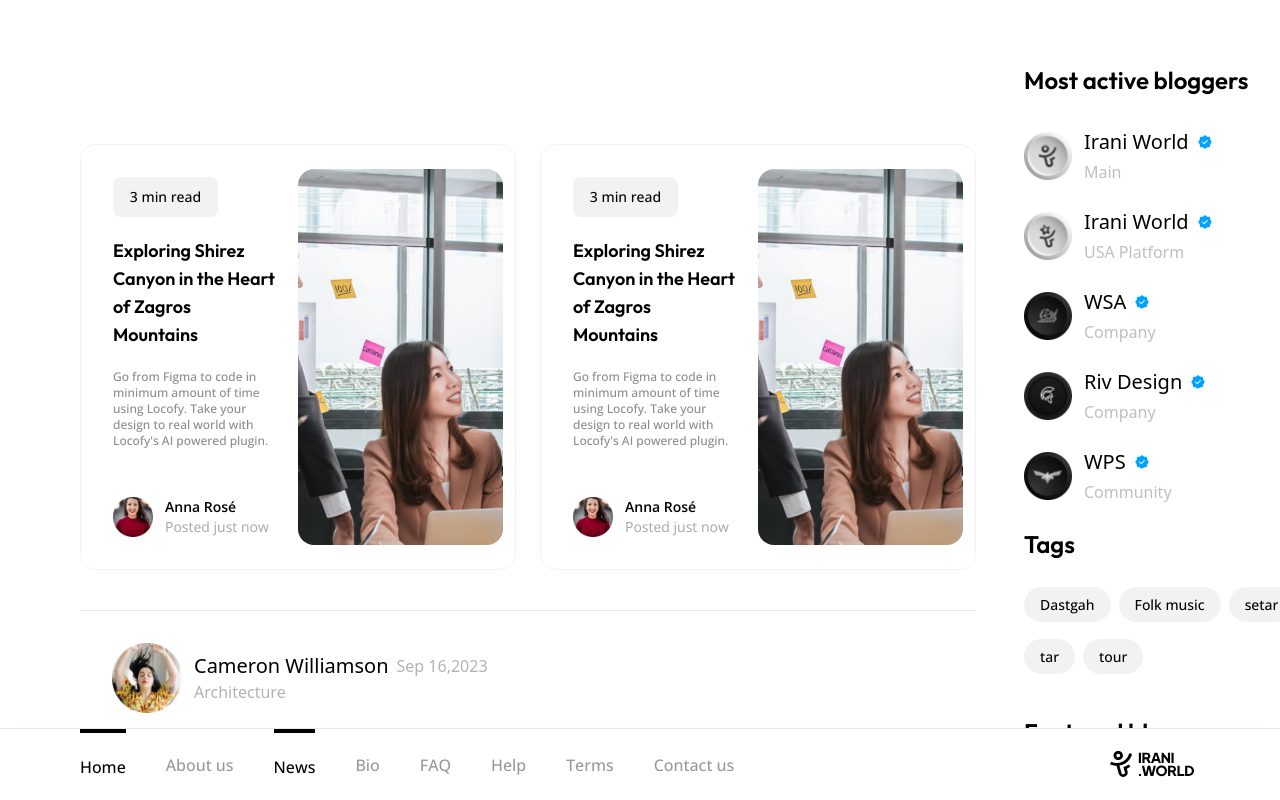
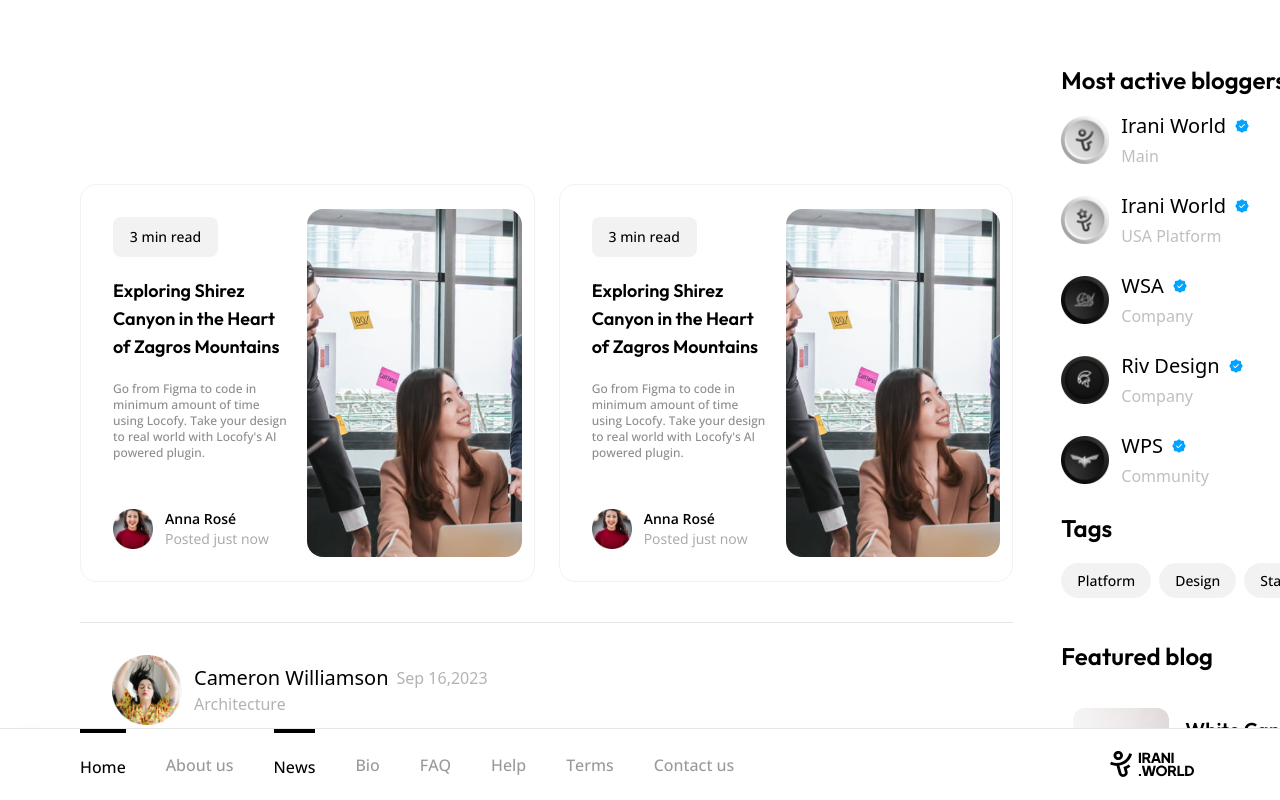
Before and after one commit to MiladDevarts/irani-world, a Next.js app: page /news in a window 1280 px wide. Built offline with nearby package versions, Linux system fonts and the light colour scheme.

Commit message:
fix: edit sidebar layout

```diff
--- a/app/news/page.tsx
+++ b/app/news/page.tsx
@@ -16,7 +16,8 @@ const page = () => {
     <>
       <OverlayMenu />
       <main className="container flex flex-col lg:flex-row">
-        <div className="w-full lg:w-4/5 pt-16 mt-20">
+        <div className="w-full lg:w-5/6 pt-16 mt-20">
+          <div className="w-full flex flex-col lg:flex-row gap-y-6 gap-x-6 mb-10"></div>
           <div className="w-full flex flex-col lg:flex-row gap-y-6 gap-x-6 mb-10">
             <NewsCars
               readingTime={"  3 min read"}
@@ -59,10 +60,10 @@ const page = () => {
             />
           </div>
         </div>
-        <div className="lg:relative w-full lg:w-1/5 lg:h-screen">
+        <div className="lg:relative w-full lg:w-1/6 lg:h-screen">
           <div className="lg:fixed w-full h-full pt-16">
             <div className="flex flex-col mx-12">
-              <h3 className="text-2xl font-outfit font-semibold text-black mb-8">
+              <h3 className="text-2xl font-outfit font-semibold text-black mb-4">
                 Most active bloggers
               </h3>
               <div className="flex flex-col gap-y-6">
@@ -94,16 +95,13 @@ const page = () => {
               </div>
             </div>
             <div className="flex flex-col mx-12 mt-6">
-              <h3 className="text-2xl font-outfit font-semibold text-black mb-6">
+              <h3 className="text-2xl font-outfit font-semibold text-black mb-4">
                 Tags
               </h3>
               <div className="max-w-sm flex items-center flex-wrap gap-x-2 gap-y-3">
-                <Tag title={"Dastgah"} />
-                <Tag title={"Folk music"} />
-                <Tag title={"setar"} />
-                <Tag title={"tar"} />
-                <Tag title={"tar"} />
-                <Tag title={"tour"} />
+                <Tag title={"Platform"} />
+                <Tag title={"Design"} />
+                <Tag title={"Starter"} />
               </div>
             </div>
             <div className="flex flex-col mx-12">
@@ -111,8 +109,18 @@ const page = () => {
                 Featured blog
               </h3>
               <div className="flex w-full flex-col gap-y-6">
-                <div className="flex w-full gap-x-3">
-                    <div className="w-1/3 h-20 roundex-3xl"></div>
+                <div className="flex w-full h-32 gap-x-4 p-3">
+                  <div
+                    className="w-24 h-full roundex-3xl bg-center bg-cover rounded-xl"
+                    style={{ backgroundImage: `url('/images/featured/1.png')` }}
+                  ></div>
+                  <div className="flex flex-col gap-y-3">
+                    <span className="text-black font-outfit text-xl font-semibold mt-2">
+                      White Candle Black
+                      <br />– White Deer Anons
+                    </span>
+                    <span className="font-medium text-white-shade-8 text-lg">11 aug 2023</span>
+                  </div>
                 </div>
               </div>
             </div>
```
Also changed, not shown: public/images/featured/1.png (added).
